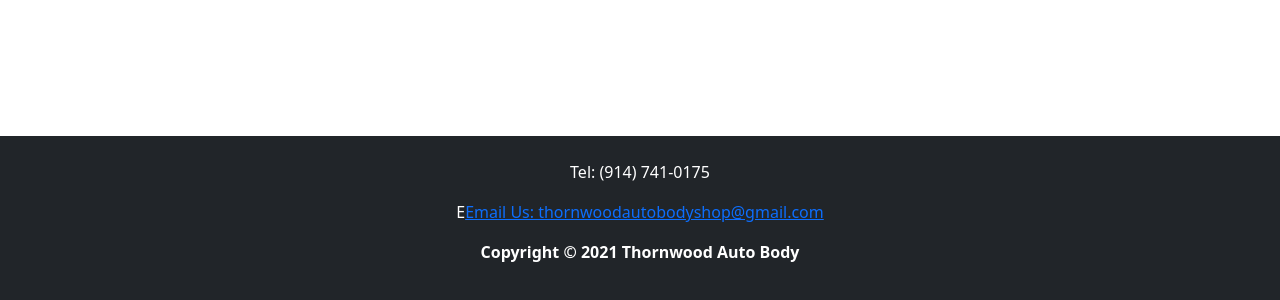
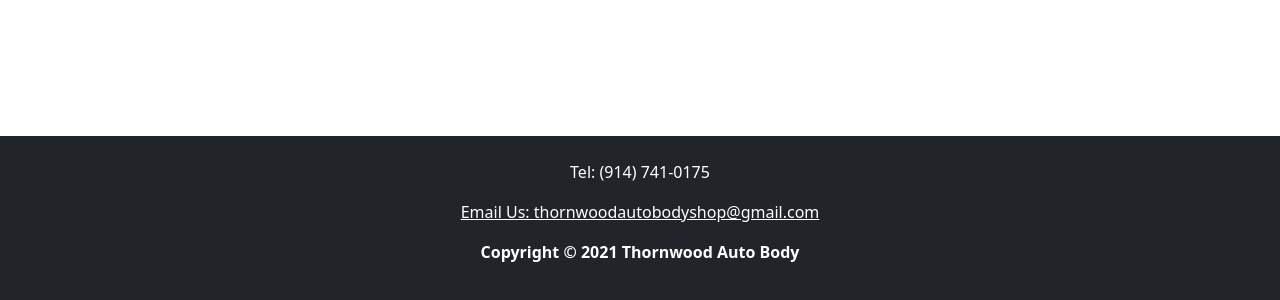
Before and after one commit to goldtomb/thornwood, a website: page index.html in a window 1280 px wide. Shown: the part 2847-3147 px from the top of the page. Drawn offline with nearby package versions, Linux system fonts and the light colour scheme; a script that the page names is missing.

Commit message:
we're close

```diff
--- a/index.html
+++ b/index.html
@@ -156,7 +156,7 @@
     </div>
     <footer class="bg-dark text-center p-4" style="color: white;" width: 100%;>
         <p class="subtitle text-center">Tel: (914) 741-0175</p>
-        <p class="subtitle text-center">E<a href="mailto:thornwoodautobodyshop@gmail.com">Email Us: thornwoodautobodyshop@gmail.com</a> </p>
+        <p class="subtitle text-center"><a style="color: white;" href="mailto:thornwoodautobodyshop@gmail.com">Email Us: thornwoodautobodyshop@gmail.com</a> </p>
         <p class="title"> Copyright &copy; 2021 Thornwood Auto Body</p>
     </footer>
     <script src="https://cdn.jsdelivr.net/npm/bootstrap@5.0.0-beta3/dist/js/bootstrap.bundle.min.js" integrity="sha384-JEW9xMcG8R+pH31jmWH6WWP0WintQrMb4s7ZOdauHnUtxwoG2vI5DkLtS3qm9Ekf" crossorigin="anonymous">
```
